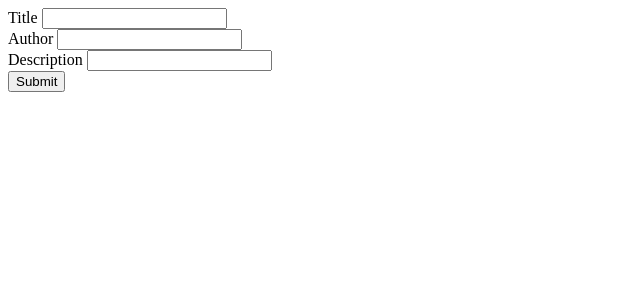
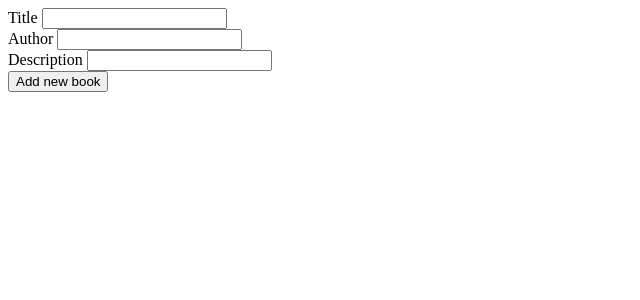
Before and after one commit to marwenbhriz/hzbook, a Django app: page /save/ in a window 1280 px wide. Shown: the top 300 px of the page, without its empty margins (0-640 px from the left). Run offline with Django 4.2, Linux system fonts and the light colour scheme.

Commit message:
update button number

```diff
--- a/hzbook_app/templates/new.html
+++ b/hzbook_app/templates/new.html
@@ -20,7 +20,7 @@
             <label for="description">Description</label>
             <input type="text" name="description" />
         </div>
-        <button type="submit">Submit</button>
+        <button type="submit">Add new book</button>
     </form>
 </body>
 </html>
```
